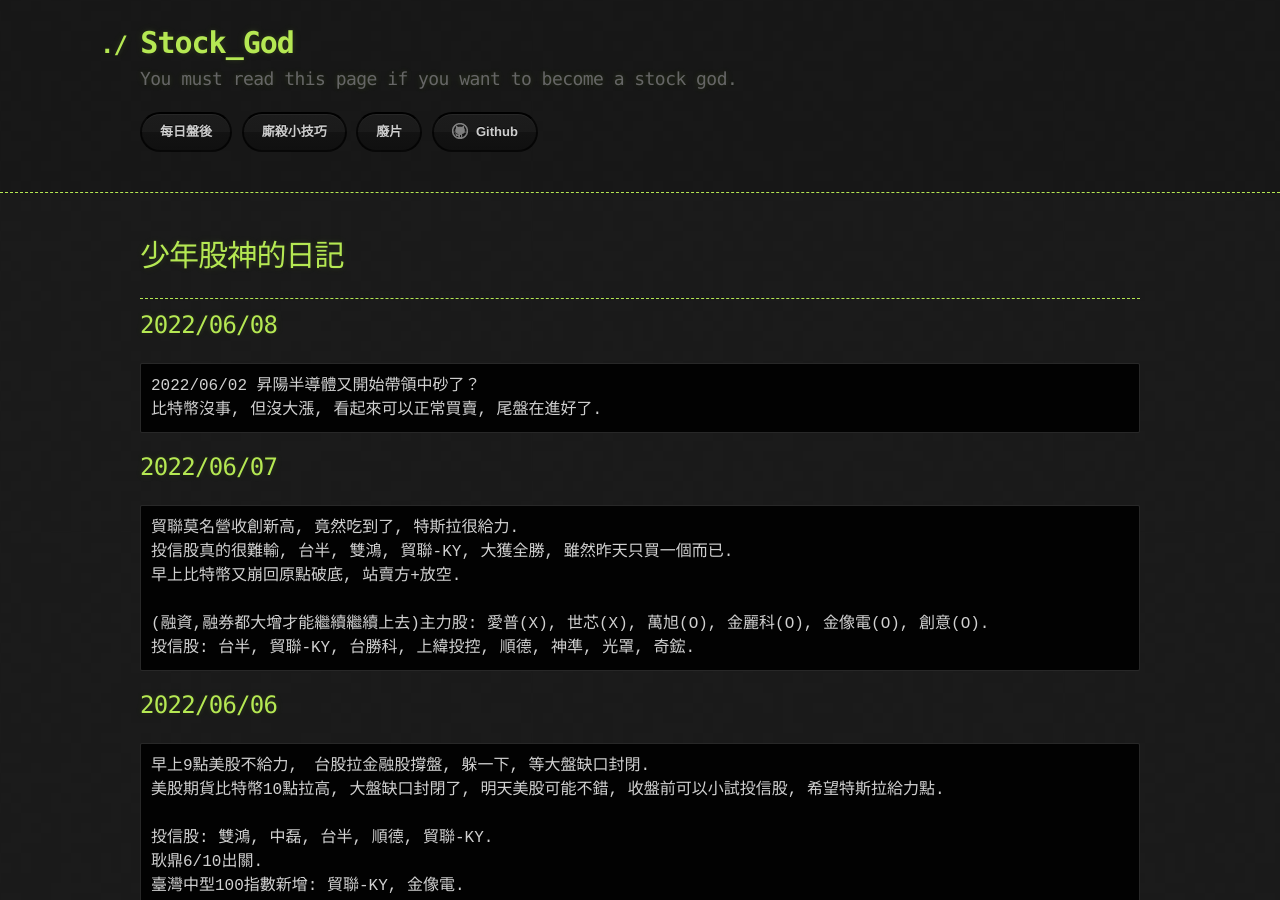
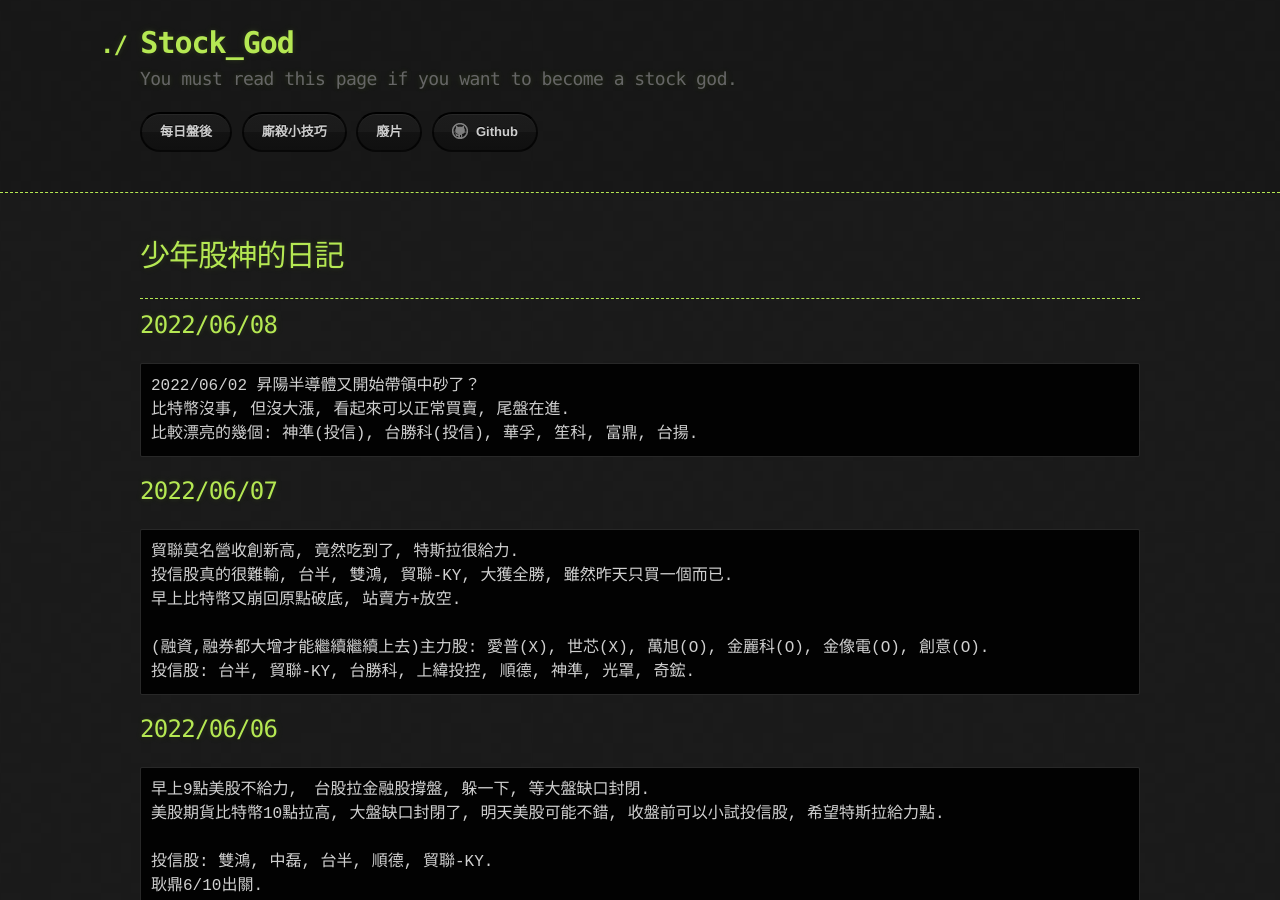
Before and after one commit to lepg5487/Stock_God, a Jekyll site: the page built from index.md, in a window 1280 px wide and 900 px high. Built offline with Jekyll 4.4.1, drawn with Linux system fonts in a browser that asks for light colours; our own code applies the rules of GitHub Pages for plain Markdown files.

Commit message:
Update index.md

````diff
--- a/index.md
+++ b/index.md
@@ -9,7 +9,8 @@ layout: testlayouts
 ## 2022/06/08
 ```
 2022/06/02 昇陽半導體又開始帶領中砂了？
-比特幣沒事, 但沒大漲, 看起來可以正常買賣, 尾盤在進好了.
+比特幣沒事, 但沒大漲, 看起來可以正常買賣, 尾盤在進.
+比較漂亮的幾個: 神準(投信), 台勝科(投信), 華孚, 笙科, 富鼎, 台揚.
 ```
 
 ## 2022/06/07
````
